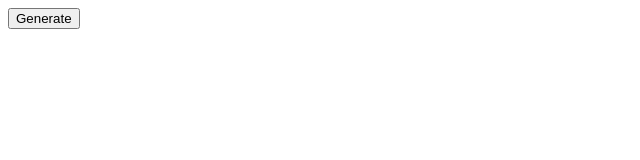
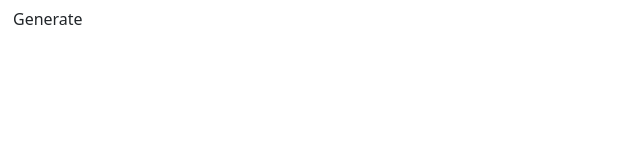
Before and after one commit to egannod/partner_generator, a plain HTML site: page index.html in a window 1280 px wide. Shown: the full height of the page, 0-640 px from the left. Drawn offline with nearby package versions, Linux system fonts and the light colour scheme.

Commit message:
Add bootstrap

```diff
--- a/index.html
+++ b/index.html
@@ -4,8 +4,11 @@
     <meta charset="UTF-8">
     <meta name="viewport" content="width=device-width, initial-scale=1.0">
     <title>Document</title>
+    <link href="https://cdn.jsdelivr.net/npm/bootstrap@5.3.3/dist/css/bootstrap.min.css" rel="stylesheet" integrity="sha384-QWTKZyjpPEjISv5WaRU9OFeRpok6YctnYmDr5pNlyT2bRjXh0JMhjY6hW+ALEwIH" crossorigin="anonymous">
 </head>
 <body>
-    <button>Generate</button>
+    <button class="btn" type="button">Generate</button>
+
+    <script src="https://cdn.jsdelivr.net/npm/bootstrap@5.3.3/dist/js/bootstrap.bundle.min.js" integrity="sha384-YvpcrYf0tY3lHB60NNkmXc5s9fDVZLESaAA55NDzOxhy9GkcIdslK1eN7N6jIeHz" crossorigin="anonymous"></script>
 </body>
 </html>
```
